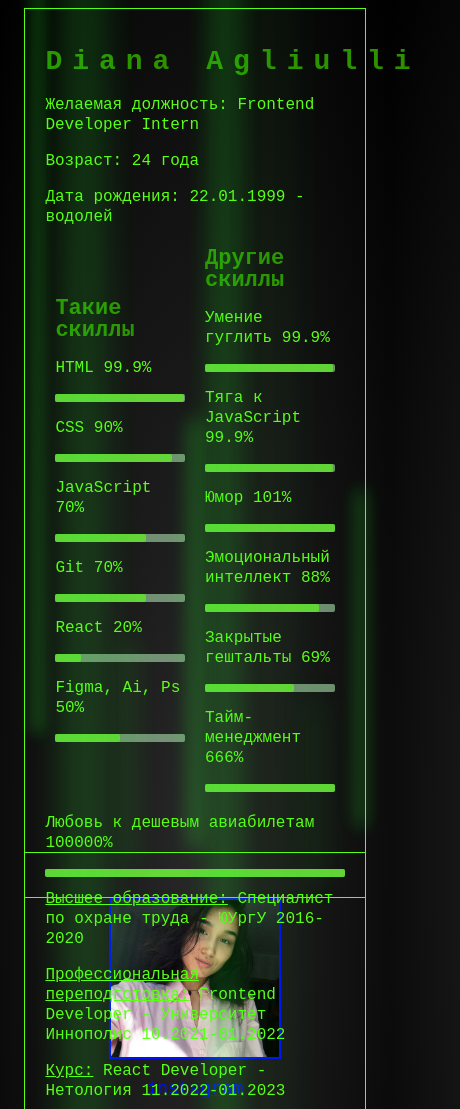
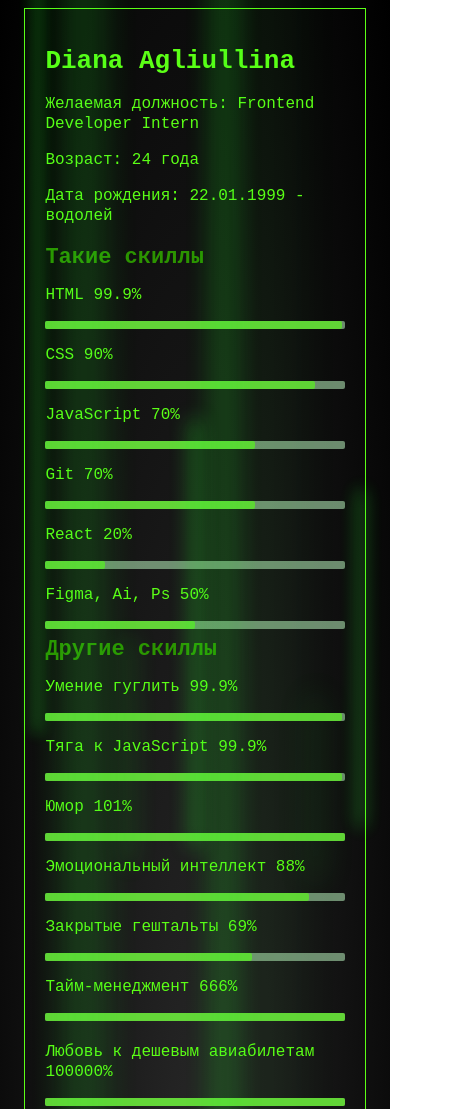
Before and after one commit to agliullinadi/resume, a plain HTML site: page index.html in a window 390 px wide. Shown: the top 1109 px of the page, 460 px wide, since content can reach past the window. Drawn offline with Linux system fonts and the light colour scheme.

Commit message:
matrix is alive

```diff
--- a/index.html
+++ b/index.html
@@ -19,6 +19,9 @@
       <div class="main__section">
         <div class="main__block">
           <div class="main__title">
+            <h1>Diana Agliullina</h1>
+          </div>
+          <div class="main__title-mob">
             <h1>Diana Agliullina</h1>
           </div>
           <div class="main__descr">
--- a/style.css
+++ b/style.css
@@ -369,6 +369,7 @@ li {
 @media (max-width: 1200px) {
   .main__section {
     flex-direction: column;
+    height: auto;
   }
 
   .main__section:nth-child(2) {
@@ -380,6 +381,8 @@ li {
   }
 
   .main__photo {
+    margin-top: 20px;
+    margin-bottom: 20px;
     width: 50%;
   }
 }
@@ -387,3 +390,25 @@ li {
 .text-underline {
   text-decoration: underline;
 }
+
+.main__title-mob {
+  display: none;
+}
+
+@media (max-width: 900px) {
+  .main__title {
+    display: none;
+  }
+
+  .main__title-mob {
+    display: block;
+  }
+
+  .main__skills {
+    flex-direction: column;
+  }
+
+  .main__skills ul {
+    width: 100%;
+  }
+}
```
